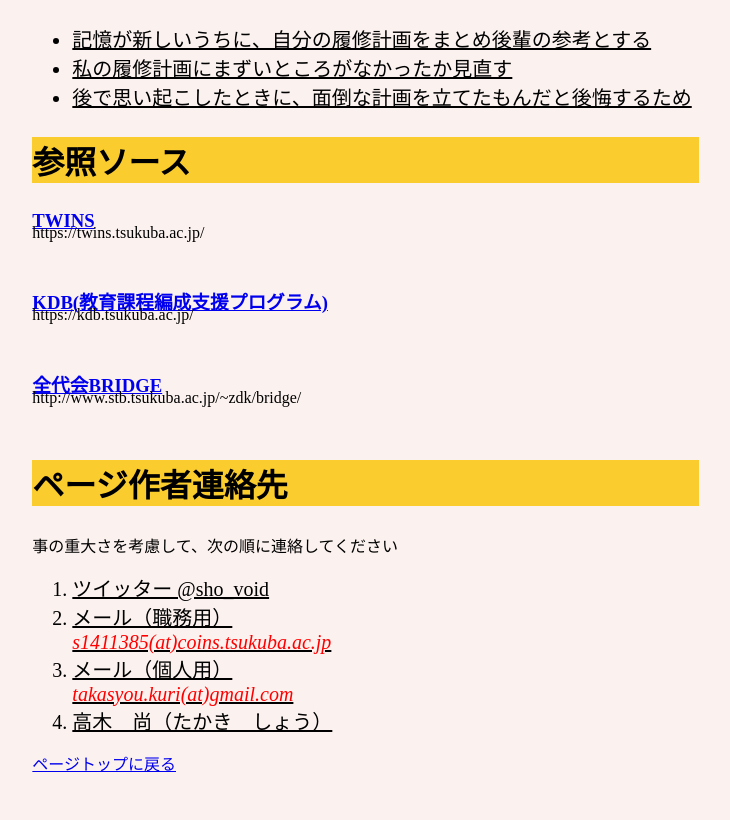
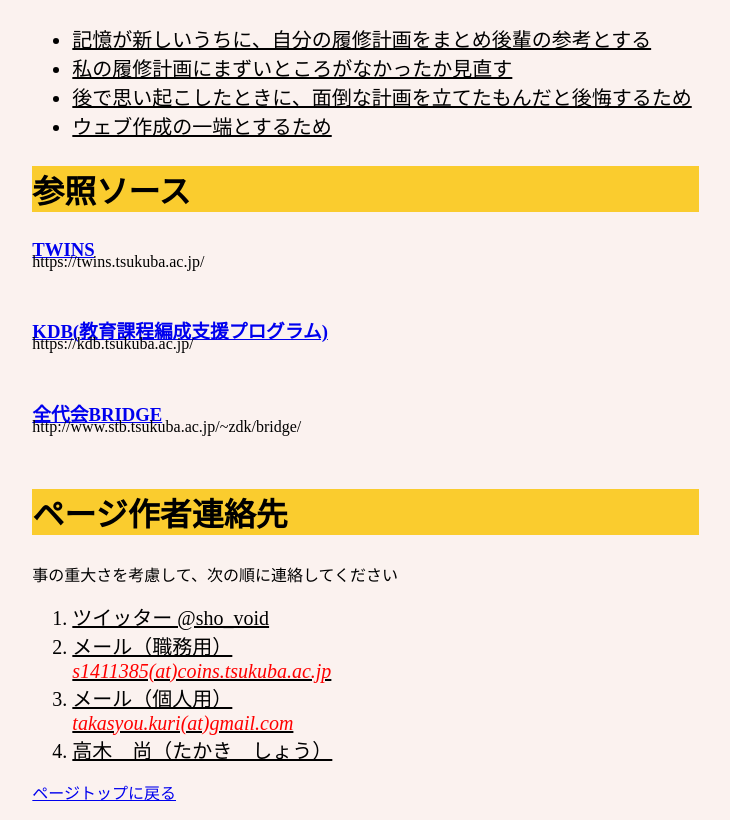
Before and after one commit to takasyou-main/web_init, a plain HTML site: page index.html in a window 1280 px wide. Shown: the part 965-1785 px from the top of the page, without its empty margins (21-751 px from the left). Before the commit the page ends 1756 px from the top, so only its background shows below. Drawn offline with Linux system fonts and the light colour scheme.

Commit message:
Update index.html

```diff
--- a/index.html
+++ b/index.html
@@ -36,6 +36,7 @@
 	  <li>記憶が新しいうちに、自分の履修計画をまとめ後輩の参考とする
 	  <li>私の履修計画にまずいところがなかったか見直す
 	  <li>後で思い起こしたときに、面倒な計画を立てたもんだと後悔するため
+	  <li>ウェブ作成の一端とするため
 	</UL>
 	<h2>参照ソース</h2>
 	<h3><a href="https://twins.tsukuba.ac.jp/">TWINS</a></h3>
```
